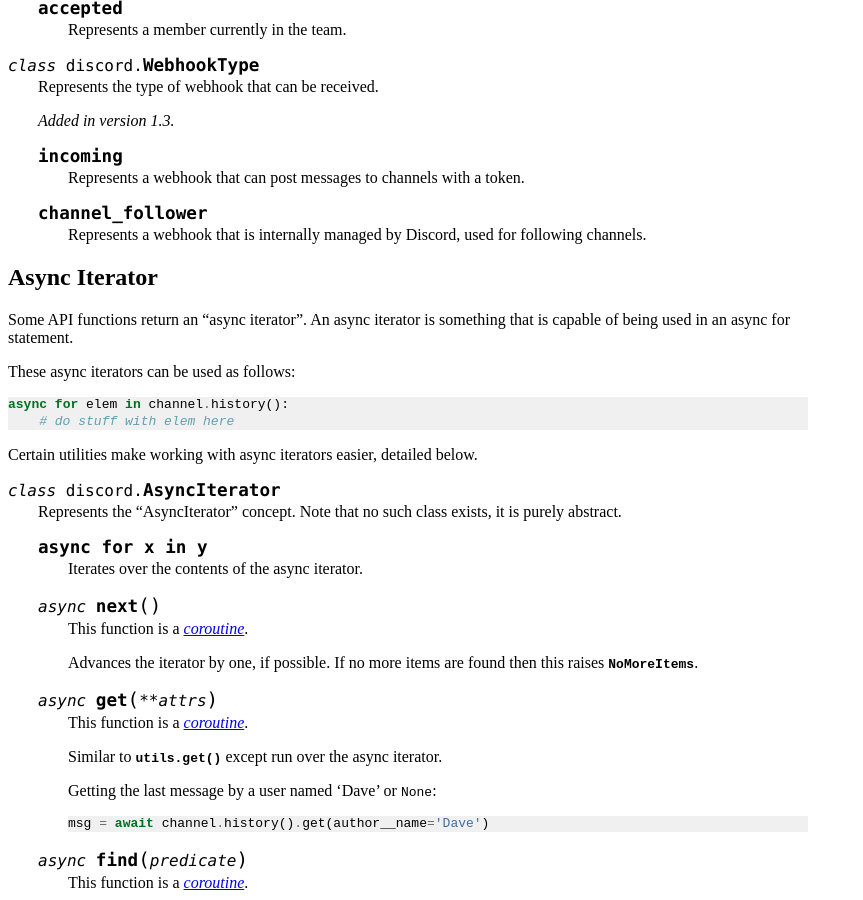
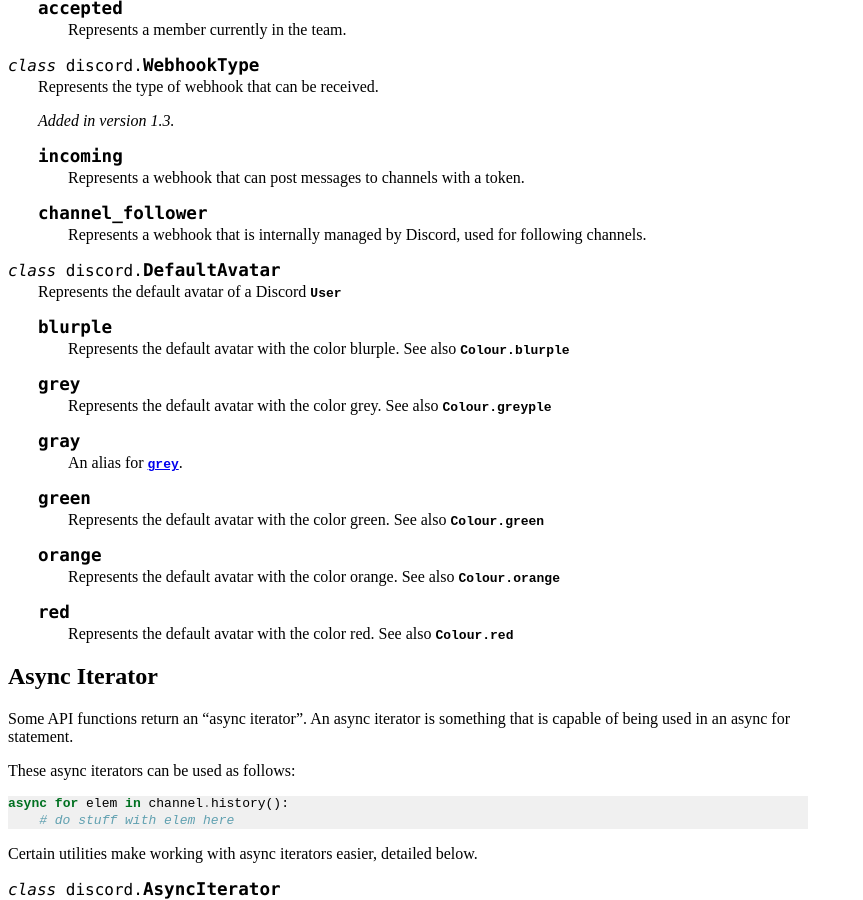
Before and after one commit to Rapptz/discord.py, a Sphinx documentation site: the page built from docs/api.rst, in a window 1280 px wide and 900 px high, scrolled down 27553 px. Shown: the whole window, without its empty margins (0-863 px from the left). Built offline with Sphinx 7.4.7, drawn with Linux system fonts in a browser that asks for light colours; pages that are not in the unit, such as notebooks, are missing from menus.

Commit message:
document DefaultAvatar enum

```diff
--- a/docs/api.rst
+++ b/docs/api.rst
@@ -1782,6 +1782,34 @@
     .. attribute:: channel_follower
 
         Represents a webhook that is internally managed by Discord, used for following channels.
+
+.. class:: DefaultAvatar
+
+    Represents the default avatar of a Discord :class:`User`
+
+    .. attribute:: blurple
+
+        Represents the default avatar with the color blurple.
+        See also :attr:`Colour.blurple`
+    .. attribute:: grey
+
+        Represents the default avatar with the color grey.
+        See also :attr:`Colour.greyple`
+    .. attribute:: gray
+
+        An alias for :attr:`grey`.
+    .. attribute:: green
+
+        Represents the default avatar with the color green.
+        See also :attr:`Colour.green`
+    .. attribute:: orange
+
+        Represents the default avatar with the color orange.
+        See also :attr:`Colour.orange`
+    .. attribute:: red
+
+        Represents the default avatar with the color red.
+        See also :attr:`Colour.red`
 
 Async Iterator
 ----------------
```
